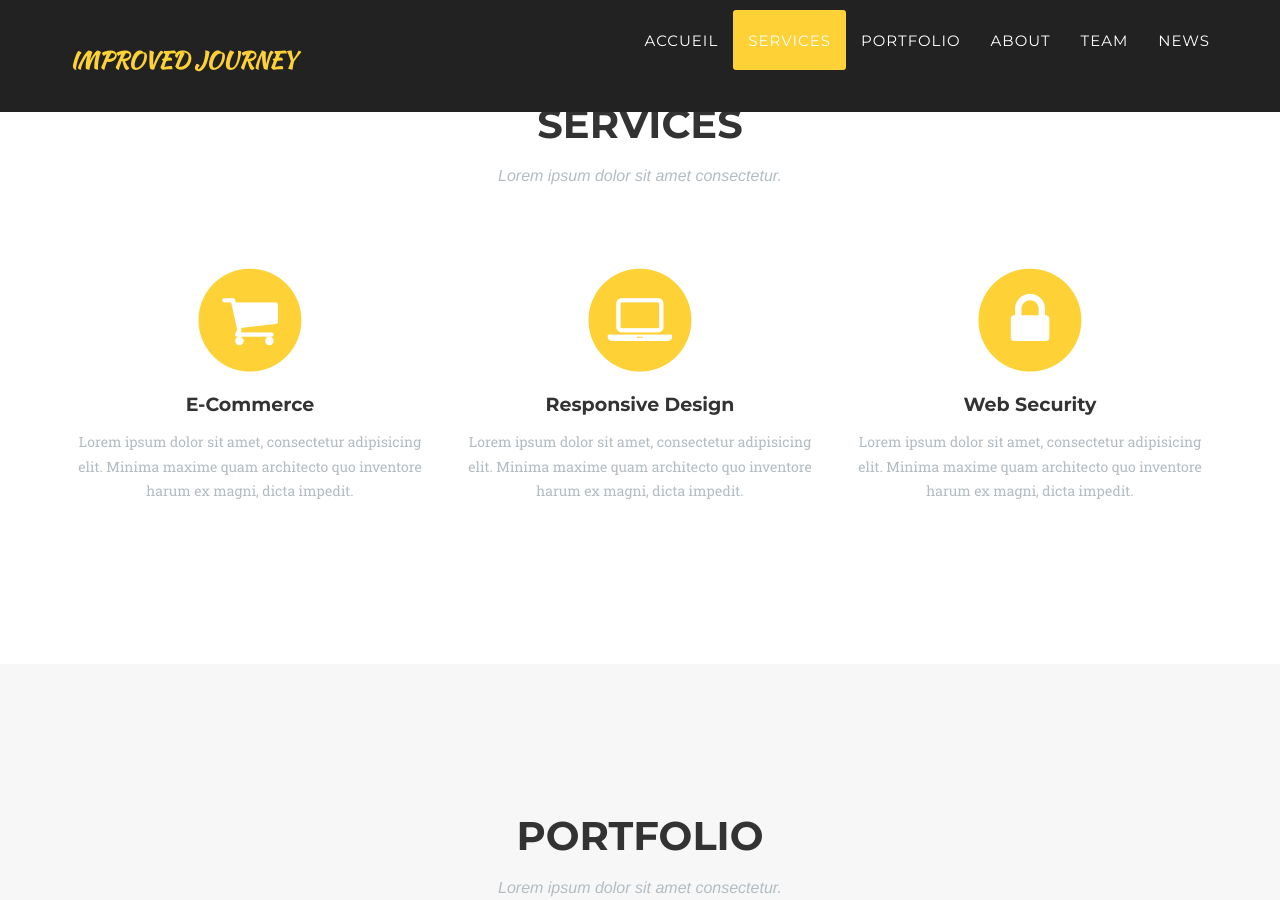
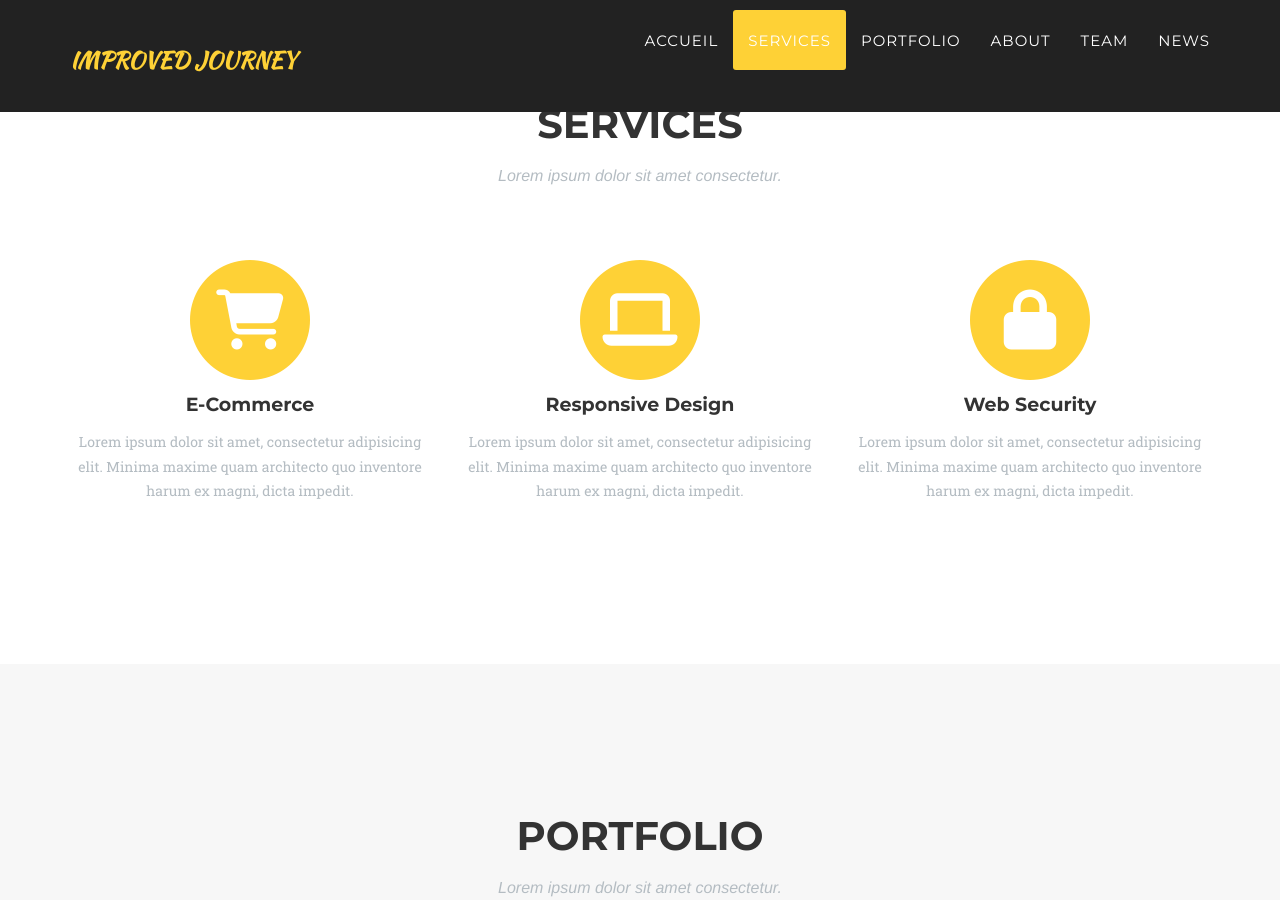
Before and after one commit to scoutscathedralevolcan/improved-journey-jekyll-test, a Jekyll site: the page built from index.html, in a window 1280 px wide and 900 px high, scrolled down 738 px. Built offline with Jekyll 4.4.1, drawn with Linux system fonts in a browser that asks for light colours; nearby versions of some CDN libraries; some web fonts are replaced.

Commit message:
font awesome migration to CDN

```diff
--- a/_includes/head.html
+++ b/_includes/head.html
@@ -11,7 +11,7 @@
     <link rel="stylesheet" href="{{ "/style.css" | prepend: site.baseurl }}">
 
     <!-- Custom Fonts -->
-    <link rel="stylesheet" href="{{ "/css/font-awesome/css/font-awesome.min.css" | prepend: site.baseurl }}">
+    <script src="https://use.fontawesome.com/3f2f422e33.js"></script>
     <link href="https://fonts.googleapis.com/css?family=Montserrat:400,700" rel="stylesheet" type="text/css">
     <link href='https://fonts.googleapis.com/css?family=Kaushan+Script' rel='stylesheet' type='text/css'>
     <link href="https://fonts.googleapis.com/css?family=Lato:400,700,400italic,700italic" rel="stylesheet" type="text/css">
```
